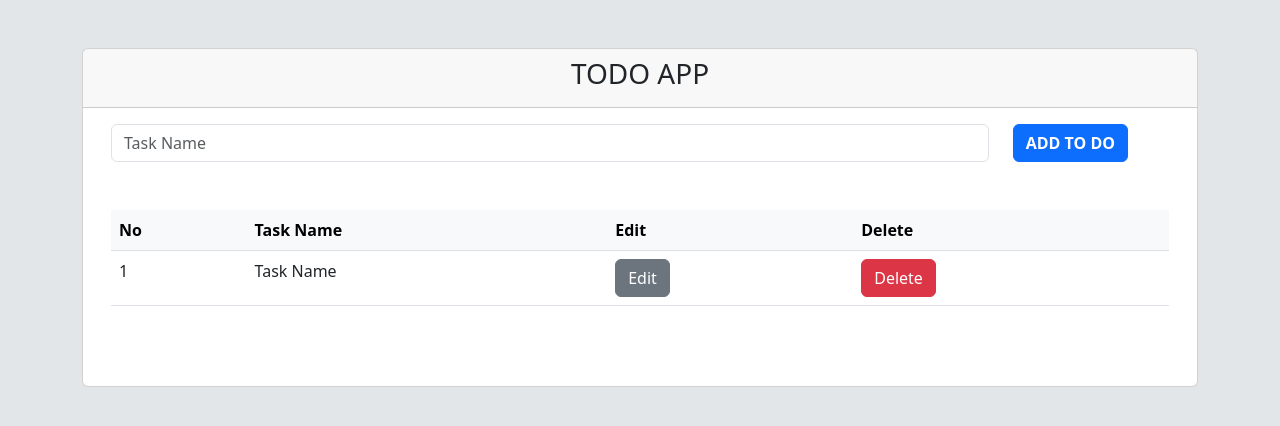
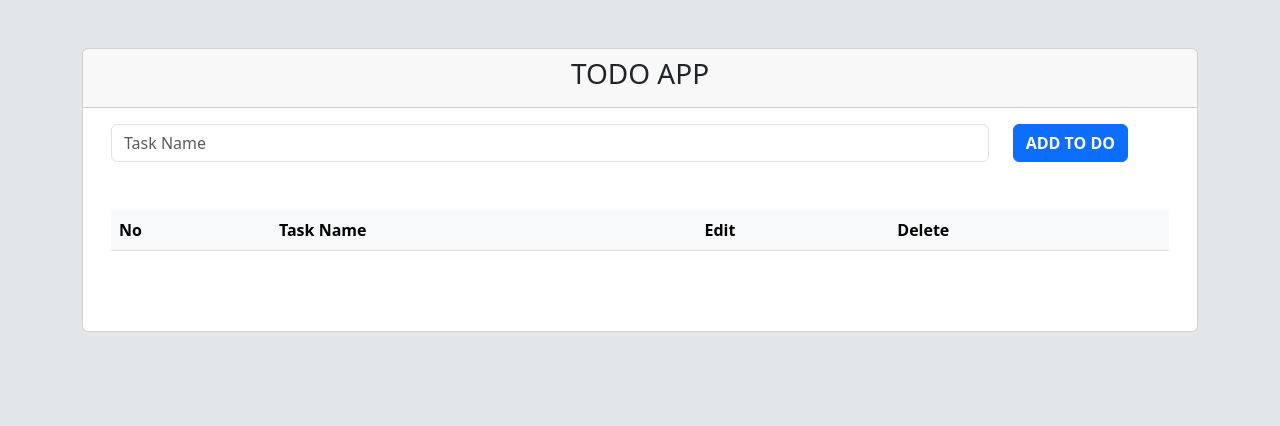
Before and after one commit to GausAlMunirTushar/react-redux-app, a React (Create React App) app: page / in a window 1280 px wide. Shown: the top 426 px of the page. Built offline with nearby package versions, Linux system fonts and the light colour scheme.

Commit message:
add too completed

```diff
--- a/src/App.js
+++ b/src/App.js
@@ -5,9 +5,7 @@ import Todo from './pages/Todo';
 const App = () => {
   return (
     <div>
-      <Todo>
-
-      </Todo>
+      <Todo></Todo>
     </div>
   );
 };
--- a/src/components/Todo/CreateTodo.jsx
+++ b/src/components/Todo/CreateTodo.jsx
@@ -1,15 +1,19 @@
-import React from 'react';
+import React, { useRef } from 'react';
+import { useDispatch } from 'react-redux';
+import { addTodo } from '../../redux/state/todo/todoSlice';
 
 const CreateTodo = () => {
+    const dispatch = useDispatch();
+    const inputTask = useRef();
     return (
         <div>
             <div className="container">
                 <div className="row">
                     <div className="col-10">
-                        <input type="text" placeholder='Task Name' className='form-control' />
+                        <input ref={inputTask} type="text" placeholder='Task Name' className='form-control' />
                     </div>
                     <div className="col-2">
-                        <button className="btn btn-primary text-uppercase fw-bold">
+                        <button onClick={()=>{dispatch(addTodo(inputTask.current.value))}} className="btn btn-primary text-uppercase fw-bold">
                         Add To Do
                         </button>
                     </div>
--- a/src/components/Todo/TodoList.jsx
+++ b/src/components/Todo/TodoList.jsx
@@ -1,6 +1,8 @@
 import React from 'react';
+import { useSelector } from 'react-redux';
 
 const TodoList = () => {
+    const todoItems = useSelector((state)=>state.todo.value)
     return (
         <div>
             <div className="container my-5">
@@ -16,20 +18,23 @@ const TodoList = () => {
                                 </tr>
                             </thead>
                             <tbody>
-                            <tr>
-                            <td>1</td>
-                                <td>Task Name</td>
-                                <td>
-                                    <button className="btn btn-secondary">
-                                    Edit
-                                    </button>
-                                </td>
-                                <td>
-                                    <button className="btn btn-danger">
-                                    Delete
-                                    </button>
-                                </td>
-                            </tr>
+                            {
+                                todoItems.map((item, i)=>{
+                                    return(
+                                        <tr key={i.toString()}>
+                                            <td>{i}</td>
+                                            <td>{item}</td>
+                                            <td>
+                                                <button className="btn btn-secondary">Edit</button>
+                                            </td>
+                                            <td>
+                                                <button className="btn btn-danger">Delete</button>
+                                            </td>
+                                        </tr>
+                                    )
+                                })
+                            }
+
                             </tbody>
                         </table>
                     </div>
--- /dev/null
+++ b/src/redux/state/todo/todoSlice.js
@@ -0,0 +1,22 @@
+import { createSlice } from "@reduxjs/toolkit";
+
+const todoSlice = createSlice({
+    name: "todo",
+    initialState:{
+        value: []
+    },
+    reducers:{
+        addTodo:(state, action)=>{
+             state.value.push(action.payload)
+        },
+        removeTodo:(state, action)=>{
+            state.value.splice(action.payload, 1)
+        },
+        editTodo:(state, action) =>{
+            state.value.splice(action.payload['index'], 1, action.payload['task']);
+        }
+    }
+})
+
+export const {addTodo, removeTodo, editTodo} = todoSlice.actions;
+export default todoSlice.reducer;
--- a/src/redux/store/store.js
+++ b/src/redux/store/store.js
@@ -1,9 +1,11 @@
 import { configureStore } from "@reduxjs/toolkit";
 import counterReducer from "../state/counter/counterSlice";
+import todoReducer from "../state/todo/todoSlice"
 export default configureStore({
     reducer: {
         // counter: counterReducer,
         counter: counterReducer,
+        todo: todoReducer,
 
     },
 });
```
